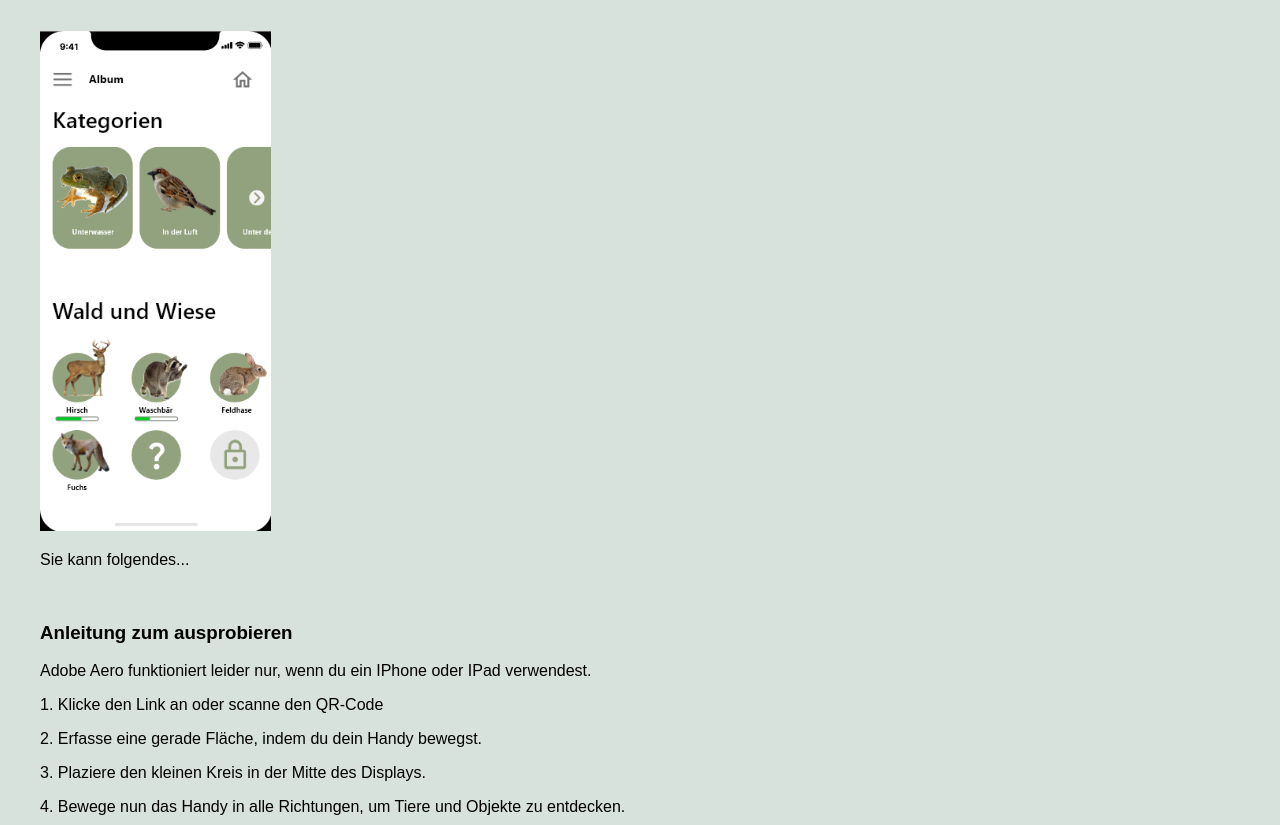
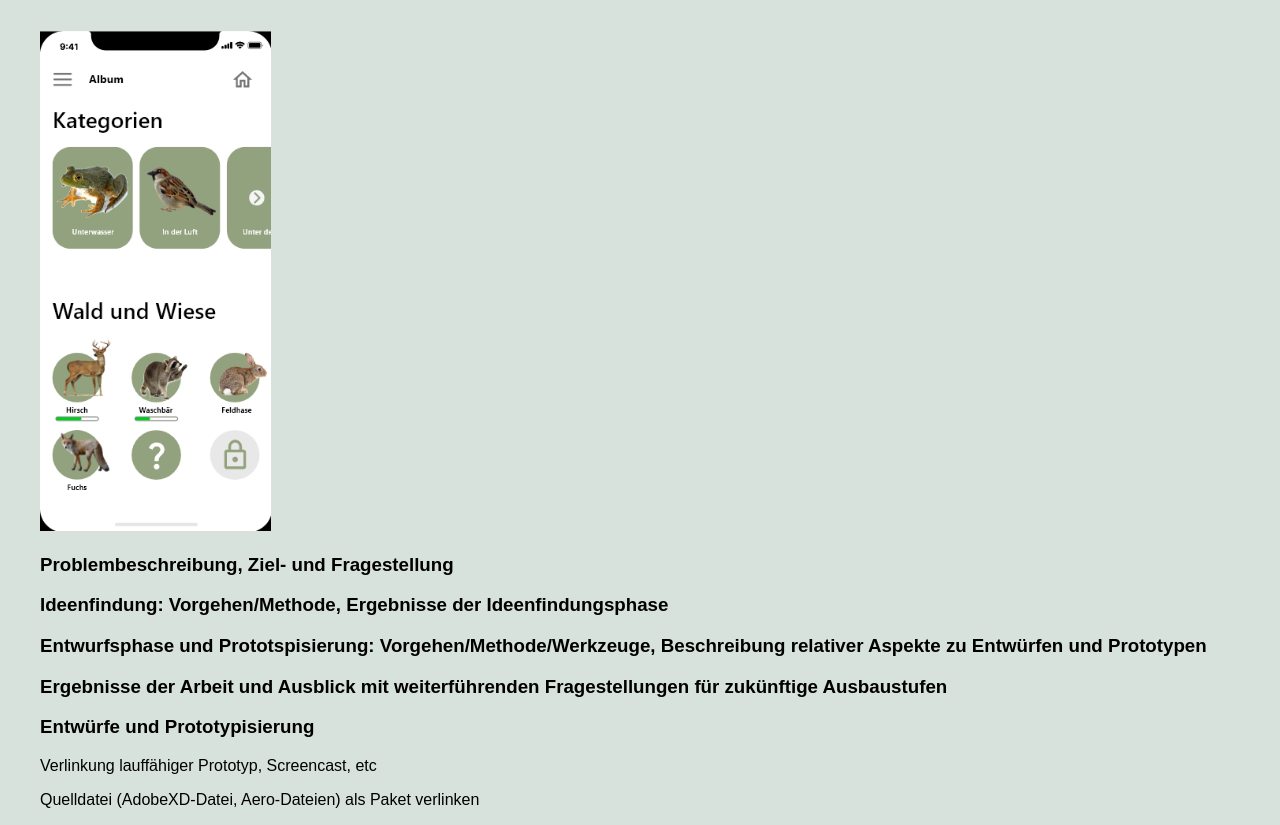
Before and after one commit to baslerja/Konzeption, a plain HTML site: page Micropage/index.html in a window 1280 px wide. Shown: the part 101-926 px from the top of the page. Drawn offline with Linux system fonts and the light colour scheme.

Commit message:
Update index.html

```diff
--- a/Micropage/index.html
+++ b/Micropage/index.html
@@ -16,7 +16,17 @@
 
         <img src="images/Album.png" height="500px" /><br>
 
-        <p>Sie kann folgendes...</p><br>
+        <h3>Problembeschreibung, Ziel- und Fragestellung</h3>
+
+        <h3>Ideenfindung: Vorgehen/Methode, Ergebnisse der Ideenfindungsphase</h3>
+
+        <h3>Entwurfsphase und Prototspisierung: Vorgehen/Methode/Werkzeuge, Beschreibung relativer Aspekte zu Entwürfen und Prototypen</h3>
+
+        <h3>Ergebnisse der Arbeit und Ausblick mit weiterführenden Fragestellungen für zukünftige Ausbaustufen</h3>
+
+        <h3>Entwürfe und Prototypisierung</h3>
+        <p>Verlinkung lauffähiger Prototyp, Screencast, etc</p>
+        <p>Quelldatei (AdobeXD-Datei, Aero-Dateien) als Paket verlinken</p>
 
         <h3>Anleitung zum ausprobieren</h3>
         <p>Adobe Aero funktioniert leider nur, wenn du ein IPhone oder IPad verwendest.</p>
```
